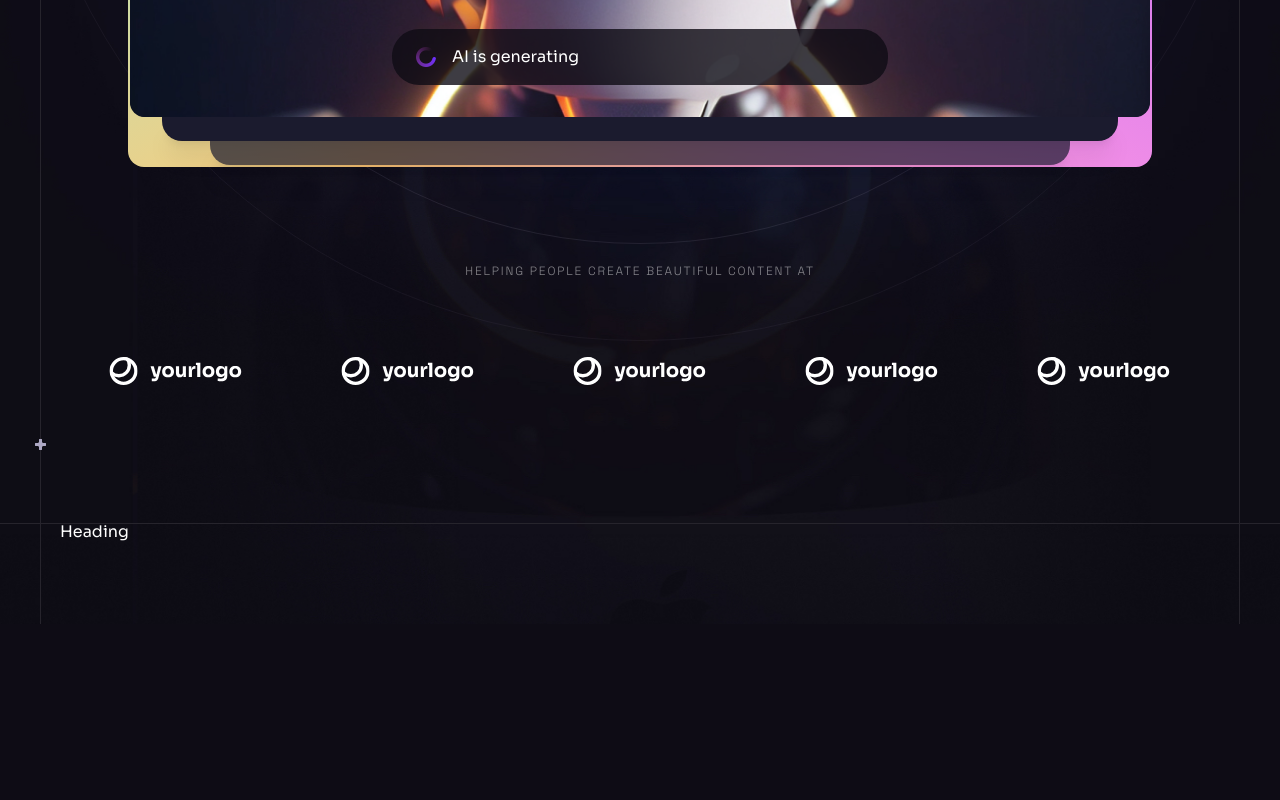
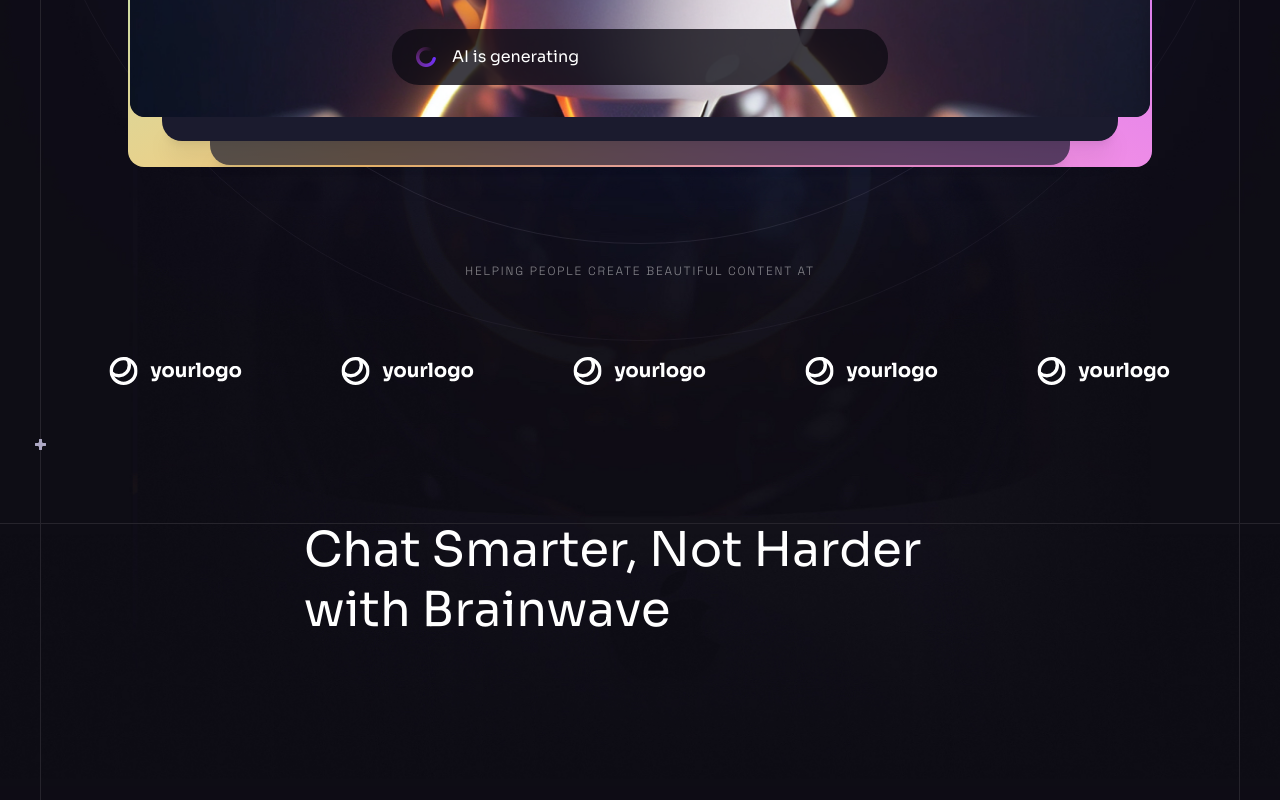
Before and after one commit to jdav892/brainiac, a React (Vite) app: page / in a window 1280 px wide. Shown: the part 967-1767 px from the top of the page. Before the commit the page ends 1591 px from the top, so only its background shows below. Built offline with nearby package versions, Linux system fonts and the light colour scheme; the HTML template or start-up script is replaced by a standard one.

Commit message:
feat: passes classesNames through heading params

```diff
--- a/src/components/Benefits.jsx
+++ b/src/components/Benefits.jsx
@@ -5,7 +5,10 @@
   return (
     <Section id="features">
       <div className="container relative z-2">
-        <Heading className="" title="Chat Smarter, Not Harder with Brainwave" />
+        <Heading
+          className="md:max-w-md lg:max-w-2xl"
+          title="Chat Smarter, Not Harder with Brainwave"
+        />
       </div>
     </Section>
   );
--- a/src/components/Heading.jsx
+++ b/src/components/Heading.jsx
@@ -1,5 +1,9 @@
 const Heading = ({ className, title }) => {
-  return <div>Heading</div>;
+  return (
+    <div className={`${className} max-w-[50rem] mx-auto mb-12 lg:mb-20`}>
+      {title && <h2 className="h2">{title}</h2>}
+    </div>
+  );
 };
 
 export default Heading;
```
